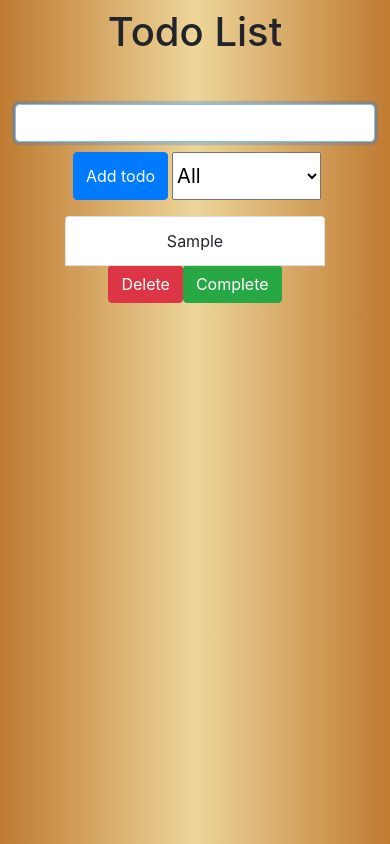
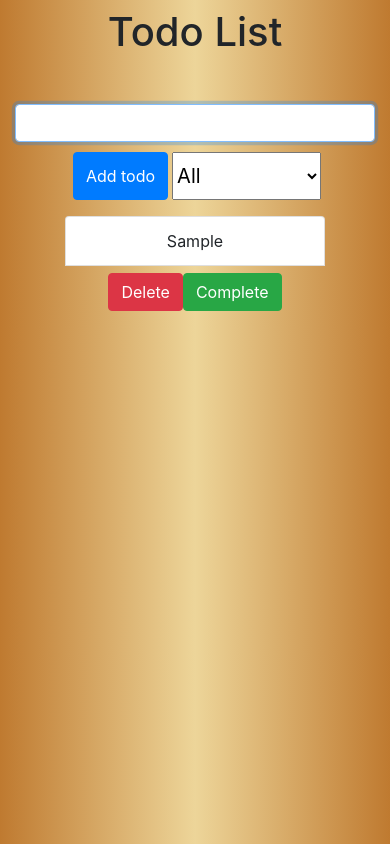
Before and after one commit to muhammadawwad9/Todo_App_React, a React (Create React App) app: page / in a window 390 px wide. Both pictures are taken after typing "Sample" into the empty fields and a click on the button "Add todo". Built offline with nearby package versions, Linux system fonts and the light colour scheme.

Commit message:
more responsive

```diff
--- a/src/components/Todo.js
+++ b/src/components/Todo.js
@@ -27,7 +27,7 @@ const Todo = ({ todo, setTodos }) => {
       >
         {todo.text}
       </li>
-      <div className="delete-edit-btn d-flex justify-content-center">
+      <div className="delete-edit-btn d-flex justify-content-center mt-2">
         <button className="btn btn-danger" onClick={deleteHandler}>
           Delete
         </button>
```
Also changed, not shown: 1 other file (tests, documents, lock files or other folders).
